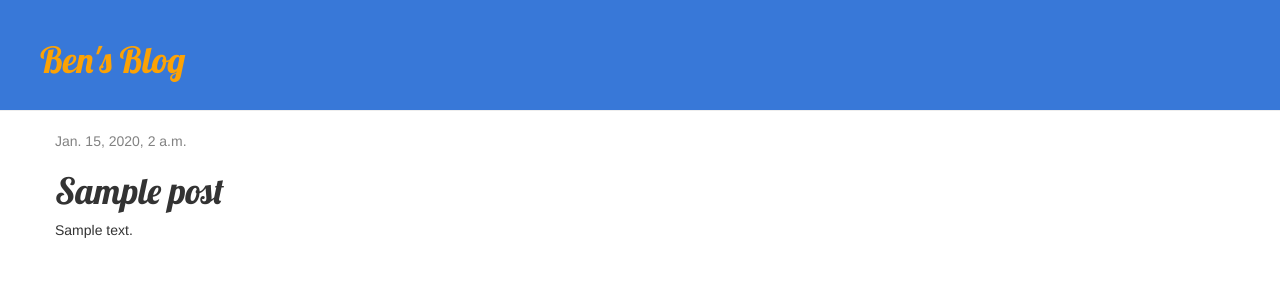
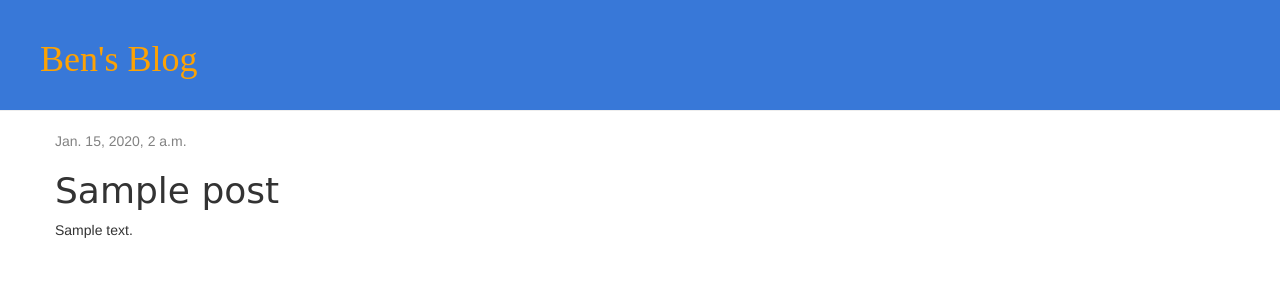
Before and after one commit to bendrapkin/djangosite, a Django app: page /post/1/ in a window 1280 px wide. Shown: the top 300 px of the page. Run offline with Django 3.2, Linux system fonts and the light colour scheme; tables that the repository leaves empty hold one stand-in row (values such as "Sample post"); some libraries are stand-ins or nearby versions.

Commit message:
removed style tag

```diff
--- a/blog/templates/blog/base.html
+++ b/blog/templates/blog/base.html
@@ -4,7 +4,6 @@
 <head>
     <link rel="stylesheet" href="//maxcdn.bootstrapcdn.com/bootstrap/3.2.0/css/bootstrap.min.css">
     <link rel="stylesheet" href="//maxcdn.bootstrapcdn.com/bootstrap/3.2.0/css/bootstrap-theme.min.css">
-    <link href="//fonts.googleapis.com/css?family=Lobster&subset=latin,latin-ext" rel="stylesheet" type="text/css">
     <link rel="stylesheet" href="{% static 'css/blog.css' %}">
     <title>Ben's blog</title>
 </head>
```
